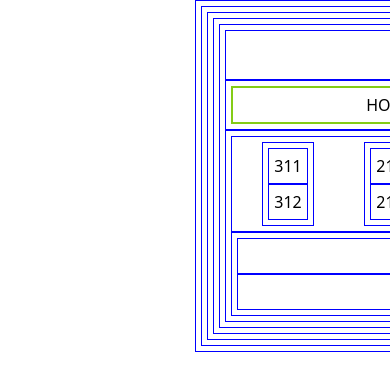
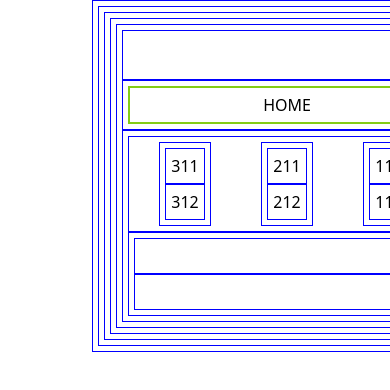
Before and after one commit to zahra-hsb/hanz-, a Next.js app: page / in a window 390 px wide. Shown: the top 390 px of the page. Built offline with nearby package versions, Linux system fonts and the light colour scheme.

Commit message:
responsive styles added

```diff
--- a/src/components/layout/Footer/index.jsx
+++ b/src/components/layout/Footer/index.jsx
@@ -3,7 +3,7 @@ const Footer = () => {
         <>
             <footer className="flex flex-col w-full">
 
-                <div className="flex justify-around">
+                <div className="flex justify-around flex-wrap">
                     <div>
                         <div>111</div>
                         <div>112</div>
```
